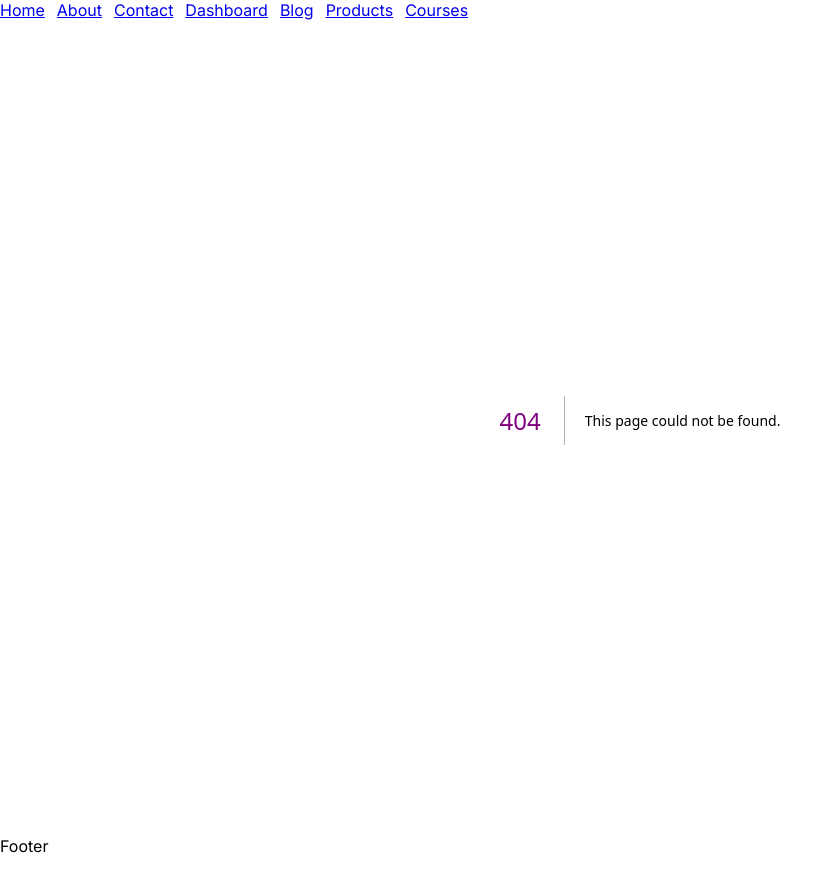
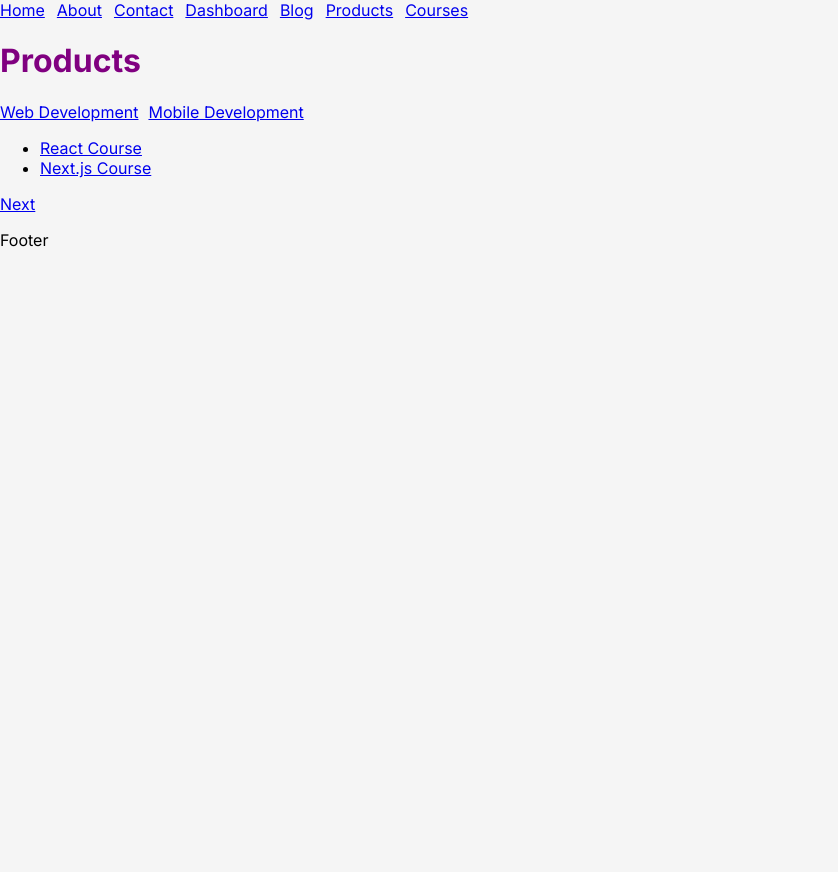
Before and after one commit to Sahusuman880/Next.js-Course, a Next.js app: page /products in a window 1280 px wide. Before the commit this address had no page. Shown: the whole page, without its empty margins (0-838 px from the left). After the commit the page ends 800 px from the top, so only its background shows below. Built offline with nearby package versions, Linux system fonts and the light colour scheme.

Commit message:
Learned Search Params and how to filter and pagination

```diff
--- /dev/null
+++ b/app/products/page.tsx
@@ -0,0 +1,49 @@
+import Link from "next/link";
+import { getProducts } from "@/lib/products";
+
+type Product={
+    searchParams:Promise<{
+        category?:string;
+        page?:number;
+    }>
+}
+
+const PAGE_SIZE = 2;
+
+export default async function ProductsPage({searchParams}: Product){
+    const {category,page} = await searchParams;
+    const products = await getProducts()
+    let renderProducts = products
+
+    if(category){
+        renderProducts = renderProducts.filter((product) => product.category === category)
+    }
+
+    const totalPages = Math.ceil(renderProducts.length / PAGE_SIZE)
+    const currentPage = page || 1
+    const paginatedProducts = renderProducts.slice((currentPage - 1) * PAGE_SIZE, currentPage * PAGE_SIZE)
+
+
+    return(
+        <div>
+            <h1>Products</h1>
+            <div style={{display:'flex',gap:10}}>
+                <Link href={`/products?category=Web Development`}>Web Development</Link>
+                <Link href={`/products?category=Mobile Development`}>Mobile Development</Link>
+            </div>
+            <ul>
+                {paginatedProducts.map((product) => (
+                    <li key={product.id}>
+                        <Link href={`/products/${product.id}`}>
+                            {product.name}
+                        </Link>
+                    </li>
+                ))}
+            </ul>
+            <div style={{display:'flex',gap:10}}>
+                {currentPage > 1 && <Link href={`/products?category=${category}&page=${currentPage - 1}`}>Previous</Link>}
+                {currentPage < totalPages && <Link href={`/products?category=${category}&page=${currentPage + 1}`}>Next</Link>}
+            </div>
+        </div>
+    )
+}
--- /dev/null
+++ b/lib/products.ts
@@ -0,0 +1,41 @@
+export type Product = {
+  id: number;
+  name: string;
+  category: string;
+};
+
+export const products: Product[] = [
+    {
+        id:1,
+        name:'React Course',
+        category:'Web Development'
+    },
+    {
+        id:2,
+        name:'Next.js Course',
+        category:'Web Development'
+    },
+    {
+        id:3,
+        name:'Tailwind CSS Course',
+        category:'Web Development'
+    },
+    {
+        id:4,
+        name:'React Native Course',
+        category:'Mobile Development'
+    },
+    {
+        id:5,
+        name:'Flutter Course',
+        category:'Mobile Development'
+    },
+]
+
+export async function getProducts(){
+    return products
+}
+
+export async function getProductById(id: number){
+    return products.find((product) => product.id === id)
+}
```
Also changed, not shown: app/blog/[slug]/page.tsx (deleted, +0 -41 lines), app/blog/page.tsx (deleted, +0 -18 lines), lib/posts.ts (deleted, +0 -35 lines).
